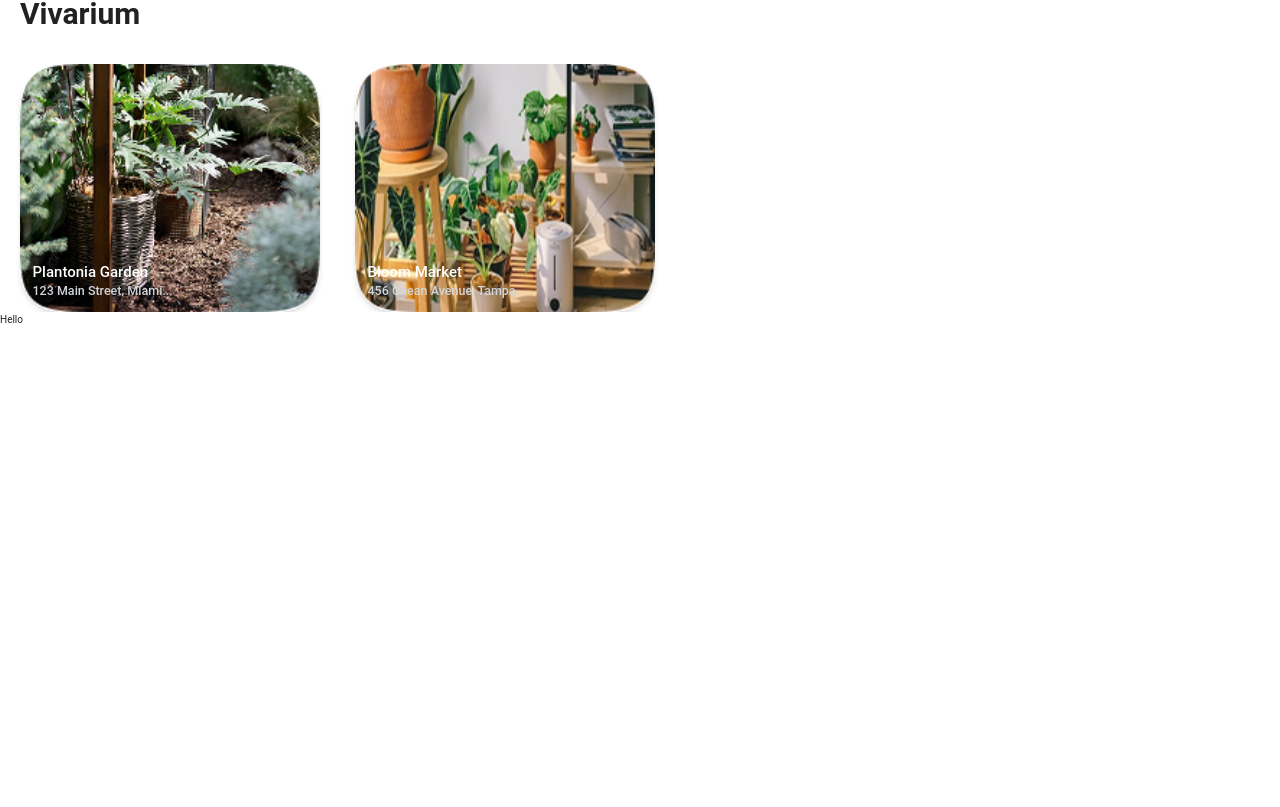
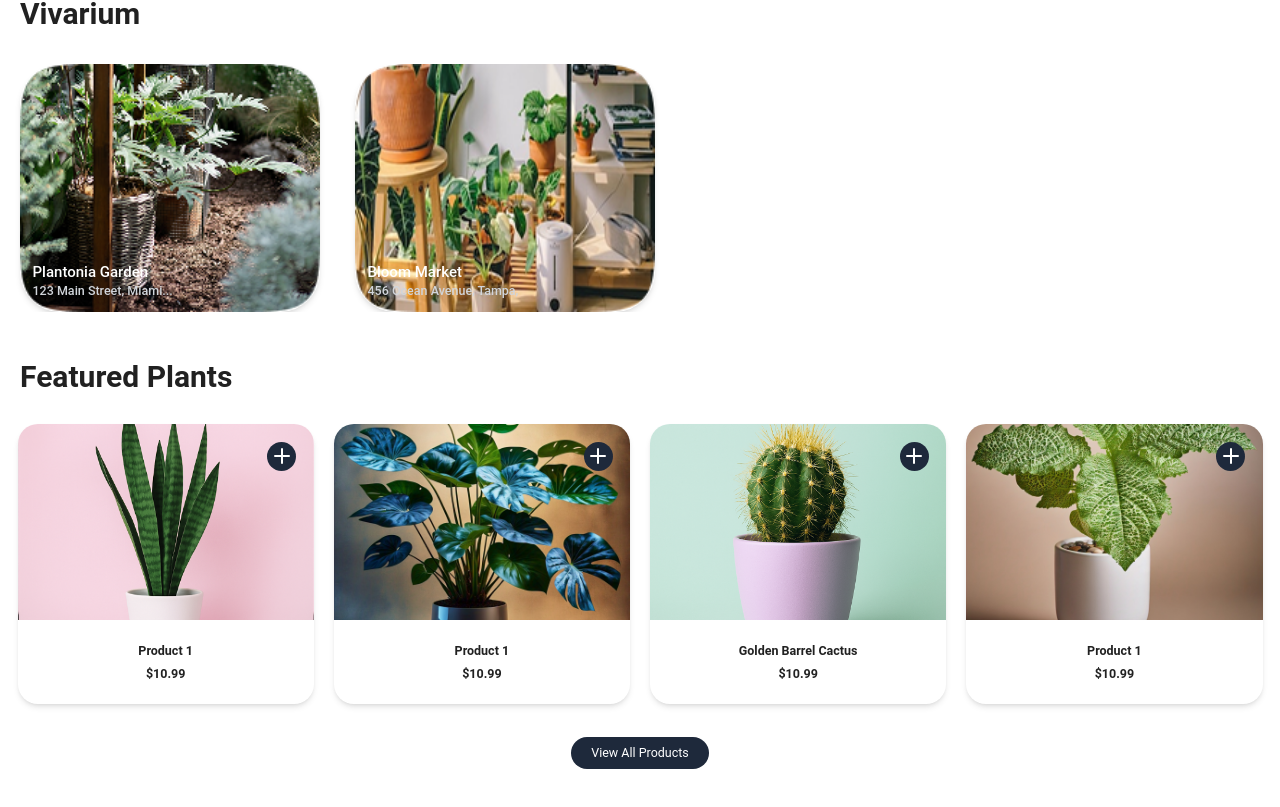
Before and after one commit to CHIDI00/plant-pot, a React (Vite) app: page /home in a window 1280 px wide. Shown: the part 644-1451 px from the top of the page. Before the commit the page ends 996 px from the top, so only its background shows below. Built offline with nearby package versions, Linux system fonts and the light colour scheme.

Commit message:
product showcase with add-to-cart functionality

```diff
--- a/src/features/homeScreen/ProductShowcase.tsx
+++ b/src/features/homeScreen/ProductShowcase.tsx
@@ -1,5 +1,76 @@
+import React, { useState } from "react";
+import { products } from "../../data/products";
+import { Plus, Check } from "lucide-react";
+import { useNavigate } from "react-router-dom";
+import { useCart } from "../../context/CartContext";
+
 const ProductShowcase = () => {
-	return <div>Hello</div>;
+	const navigate = useNavigate();
+	const { addToCart } = useCart();
+	const [addedProducts, setAddedProducts] = useState<{
+		[key: number]: boolean;
+	}>({});
+
+	// Select only the first 4 products to showcase
+	const showcaseProducts = products.slice(1, 5);
+
+	const handleAddToCart = (e: React.MouseEvent, productId: number) => {
+		e.stopPropagation(); // Prevent navigation to product detail
+		addToCart(productId);
+
+		// Show added confirmation
+		setAddedProducts((prev) => ({ ...prev, [productId]: true }));
+
+		// Reset after 1.5 seconds
+		setTimeout(() => {
+			setAddedProducts((prev) => ({ ...prev, [productId]: false }));
+		}, 1500);
+	};
+
+	return (
+		<div className="w-full pt-20">
+			<h1 className="text-5xl font-bold pl-8 pb-6">Featured Plants</h1>
+			<div className="w-full grid grid-cols-2 md:grid-cols-4 justify-start items-start gap-8 p-7">
+				{showcaseProducts.map((product) => (
+					<div
+						key={product.id}
+						className="w-full h-[28rem] rounded-[20px] shadow-md cursor-pointer transition-transform hover:scale-105"
+						onClick={() => navigate(`/products/detail/${product.id}`)}
+					>
+						<div className="relative w-full h-[70%] ">
+							<img
+								src={product.image}
+								alt={product.name}
+								className="w-full h-full object-cover rounded-t-[20px]"
+							/>
+							<span
+								className={`absolute right-7 top-7 p-1 ${
+									addedProducts[product.id]
+										? "bg-green-600"
+										: "bg-slate-800 hover:bg-slate-700"
+								} text-white rounded-full cursor-pointer transition-colors`}
+								onClick={(e) => handleAddToCart(e, product.id)}
+							>
+								{addedProducts[product.id] ? <Check /> : <Plus />}
+							</span>
+						</div>
+						<div className="w-full h-[30%] flex flex-col justify-center p-1 items-center text-xl gap-2">
+							<h3 className="font-semibold">{product.name}</h3>
+							<p className="font-bold">${product.price}</p>
+						</div>
+					</div>
+				))}
+			</div>
+			<div className="w-full flex justify-center mt-6 mb-10">
+				<button
+					className="bg-slate-800 hover:bg-slate-700 text-white py-3 px-8 rounded-full text-xl transition-colors"
+					onClick={() => navigate("/products")}
+				>
+					View All Products
+				</button>
+			</div>
+		</div>
+	);
 };
 
 export default ProductShowcase;
```
